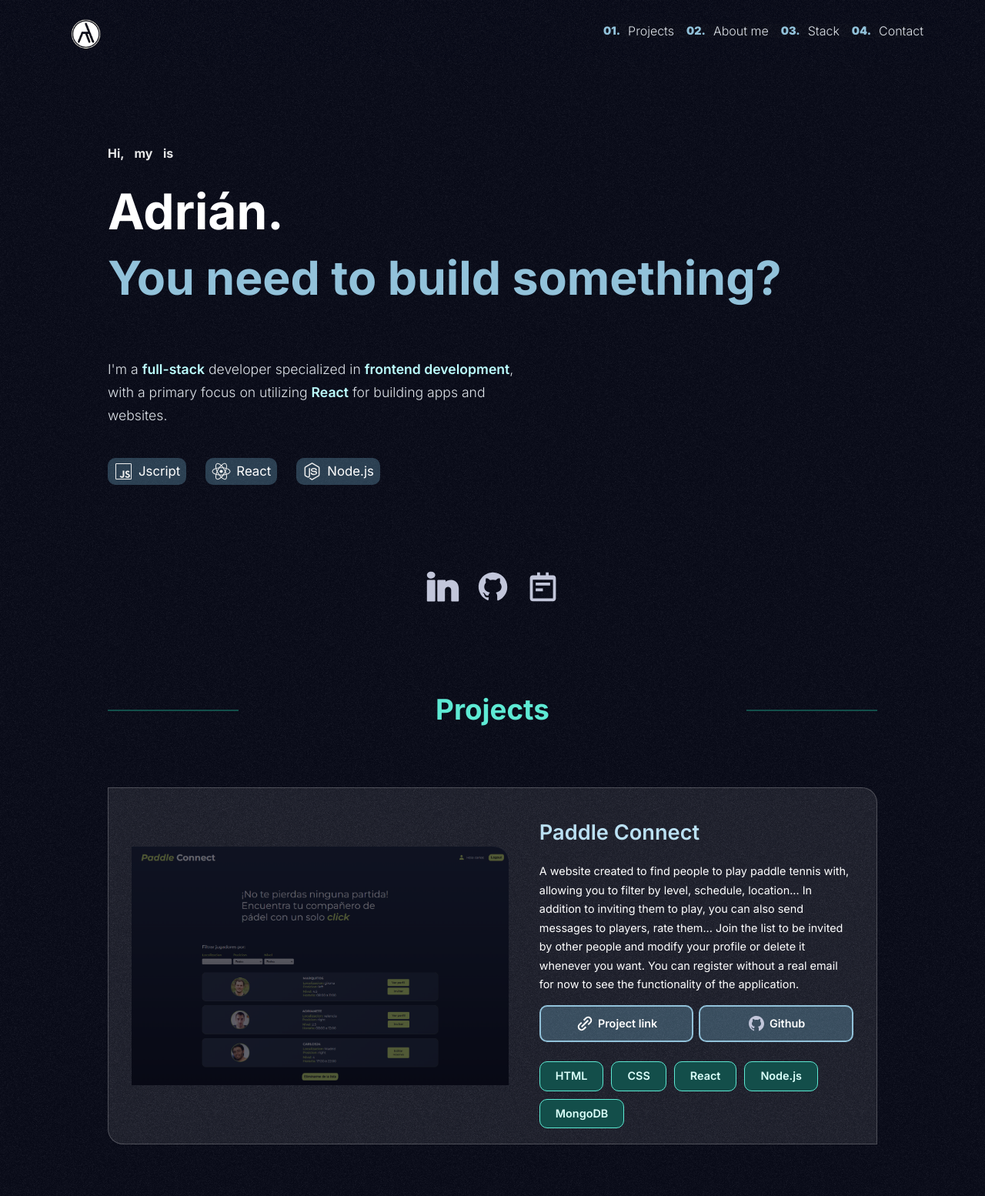
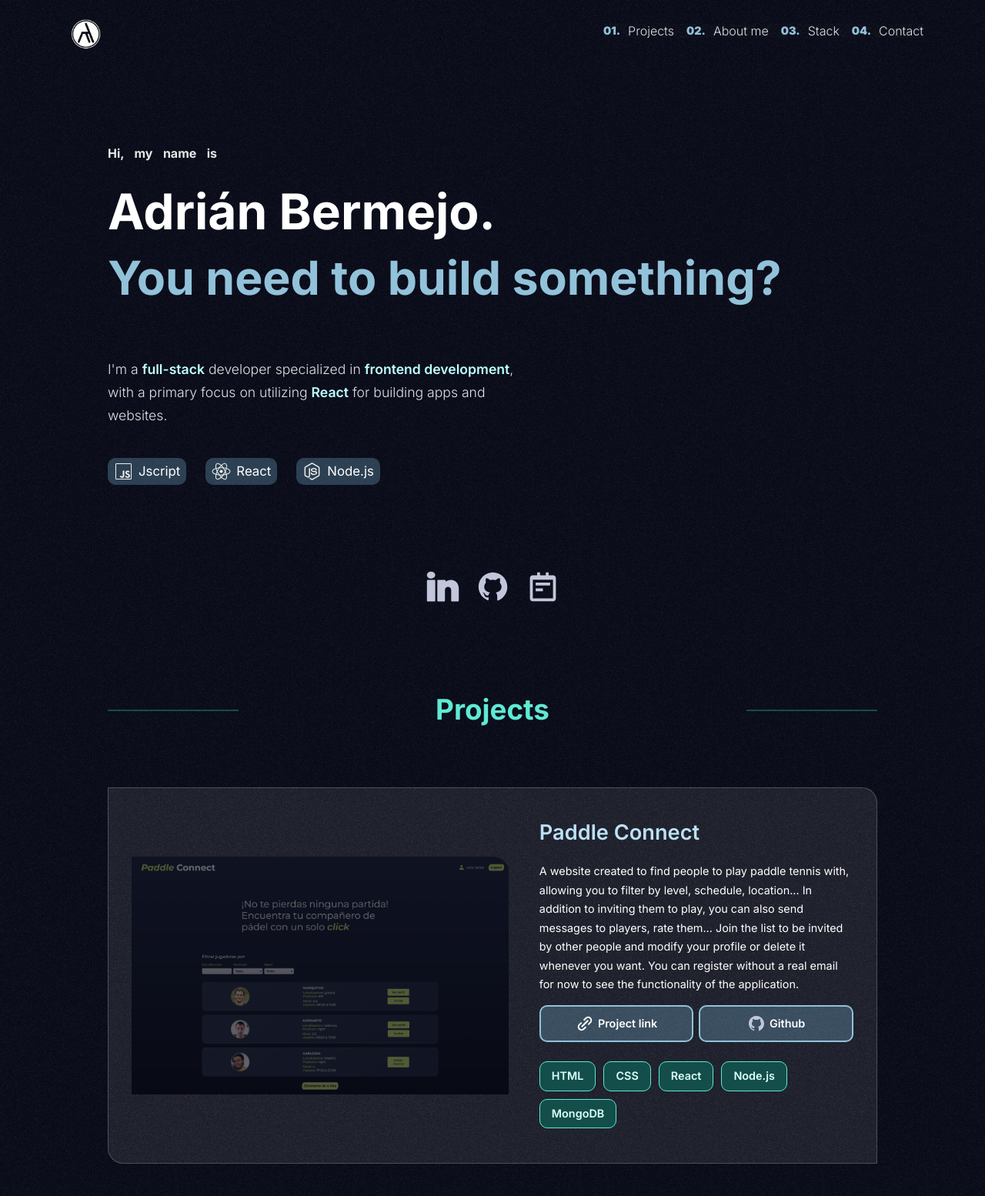
Before and after one commit to Adri-devnull/adridevnull-portfolio, a website built with Vite: page src/index.html in a window 1280 px wide. Shown: the top 1554 px of the page at 77% size. Built offline with nearby package versions, Linux system fonts and the light colour scheme; some packages are replaced by stand-ins of ours.

```diff
--- a/src/css/style.css
+++ b/src/css/style.css
@@ -78,7 +78,7 @@
   content: "";
   position: absolute;
   top: 50%;
-  width: 90px;
+  width: 45px;
   height: 2px;
   background-color: #134e4a;
 }
@@ -407,10 +407,11 @@
   display: flex;
   flex-wrap: wrap;
   gap: 10px;
+  margin-bottom: 25px;
 }
 
 .project-technologie {
-  padding: 10px 20px;
+  padding: 10px 15px;
   border: 1px solid var(--border-technologies);
   background-color: var(--background-technologies);
   color: var(--text-technologies);
--- a/src/index.html
+++ b/src/index.html
@@ -57,8 +57,8 @@
 			<!-- HOME SECTION  -->
 			<section class="home container">
 				<article class="home__content">
-					<h1 class="home__greeting">Hi, my is</h1>
-					<h2 class="home__title">Adrián.</h2>
+					<h1 class="home__greeting">Hi, my name is</h1>
+					<h2 class="home__title">Adrián Bermejo.</h2>
 					<h2 class="home__subtitle">You need to build something?</h2>
 					<p class="home__text">
 						I'm a <span class="home__text-span">full-stack</span> developer
```
